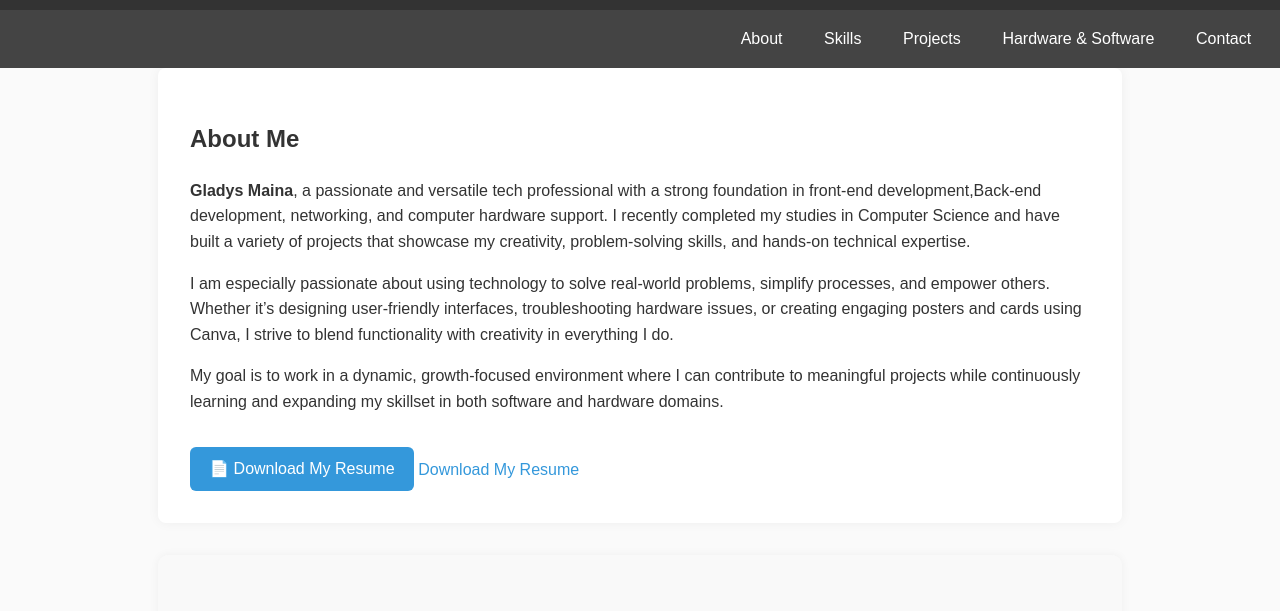
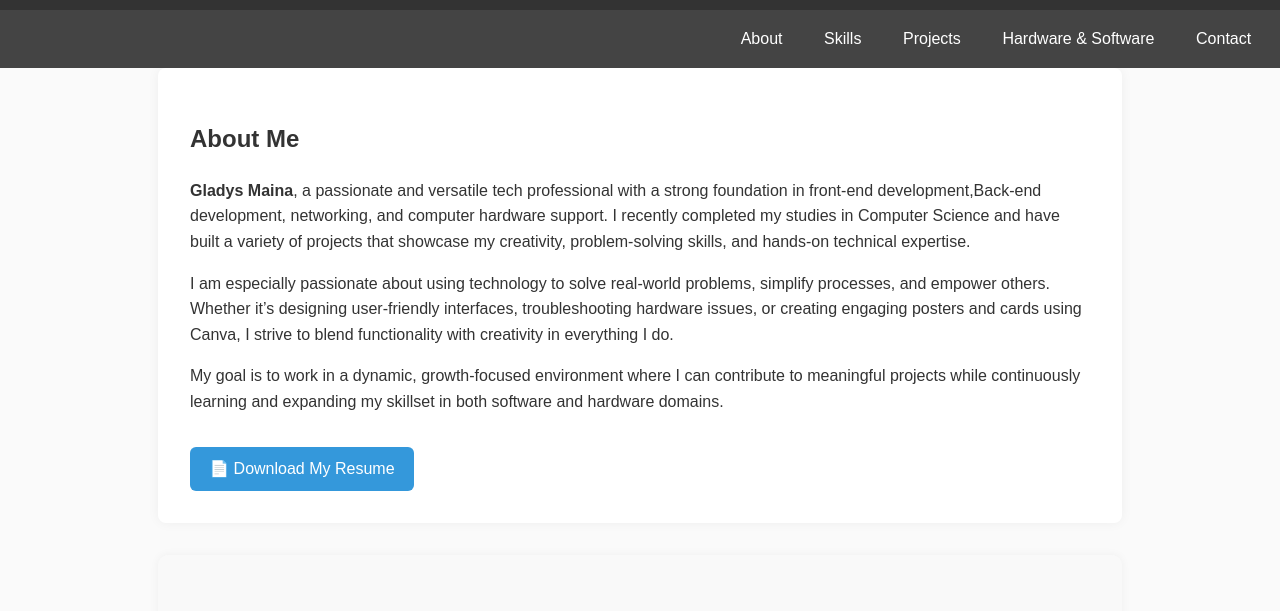
Before and after one commit to carey616/MyPORTFOLIO, a plain HTML site: page index.html in a window 1280 px wide. Shown: the part 140-751 px from the top of the page. Drawn offline with Linux system fonts and the light colour scheme.

Commit message:
Update index.html

```diff
--- a/index.html
+++ b/index.html
@@ -42,9 +42,9 @@
     <p>
       My goal is to work in a dynamic, growth-focused environment where I can contribute to meaningful projects while continuously learning and expanding my skillset in both software and hardware domains.
     </p>
-    <a href="GMaina Resume.pdf" class="btn" download>📄 Download My Resume</a>
-    <a href="https://raw.githubusercontent.com/carey616/MyPORTFOLIO/main/GMaina%20Resume.pdf" download>
-    Download My Resume
+    <a href="https://raw.githubusercontent.com/carey616/MyPORTFOLIO/main/GMaina%20Resume.pdf" download class="btn" download>📄 Download My Resume</a>
+
+
     </a>
   </section>
    <!-- Skills Section -->
```
